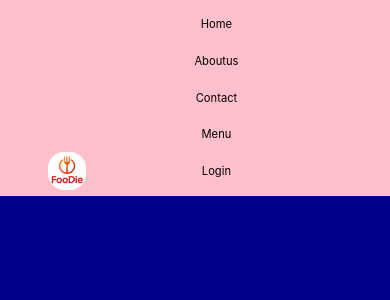
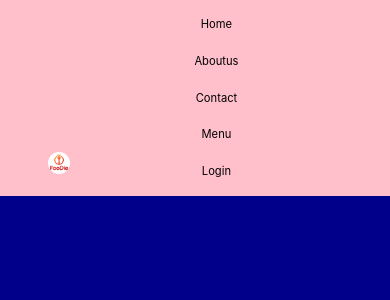
Before and after one commit to Afrozalam123/restaurent-project, a React (Create React App) app: page / in a window 390 px wide. Shown: the top 300 px of the page. Built offline with nearby package versions, Linux system fonts and the light colour scheme.

Commit message:
please update and add my new features for navbar

```diff
--- a/src/Global.css/Navbar.css
+++ b/src/Global.css/Navbar.css
@@ -78,7 +78,7 @@ nav ul{
 
 @media (max-width:600px){
  .logo {
-  width: 2.4rem;
+  width: 1.4rem;
   left: 3rem;
   margin-top: 30px;
 
```
